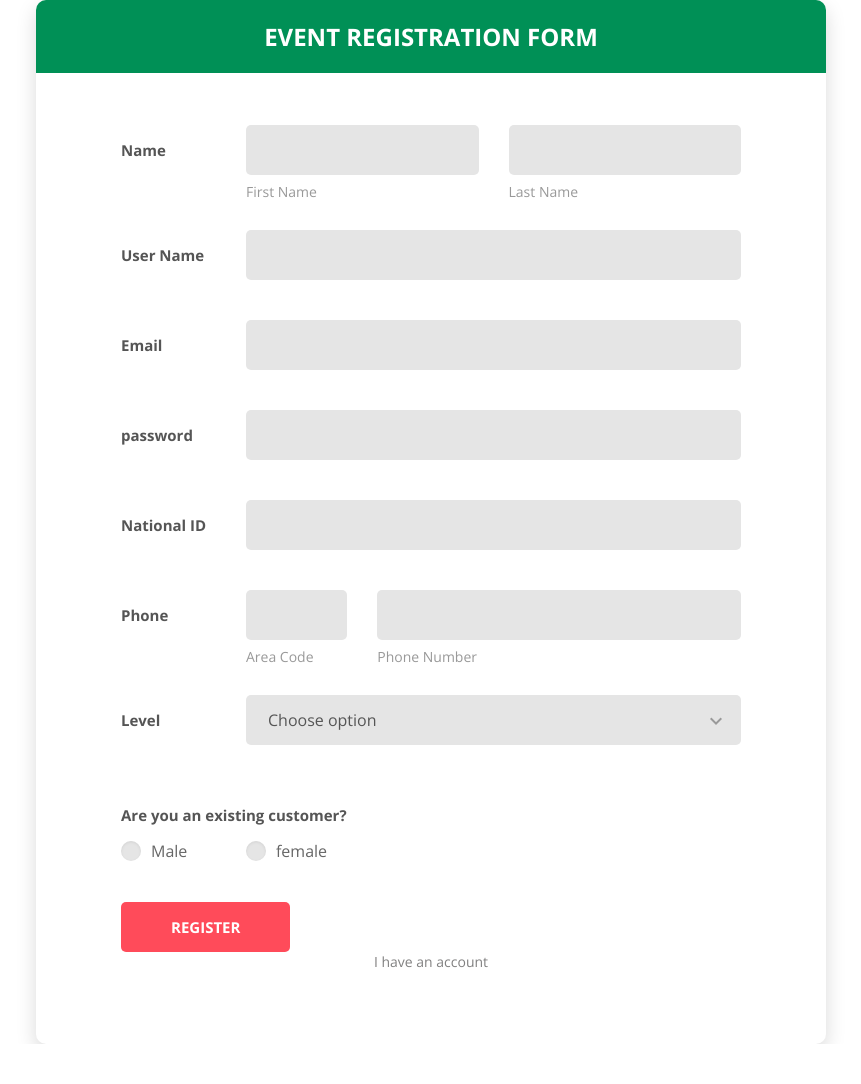
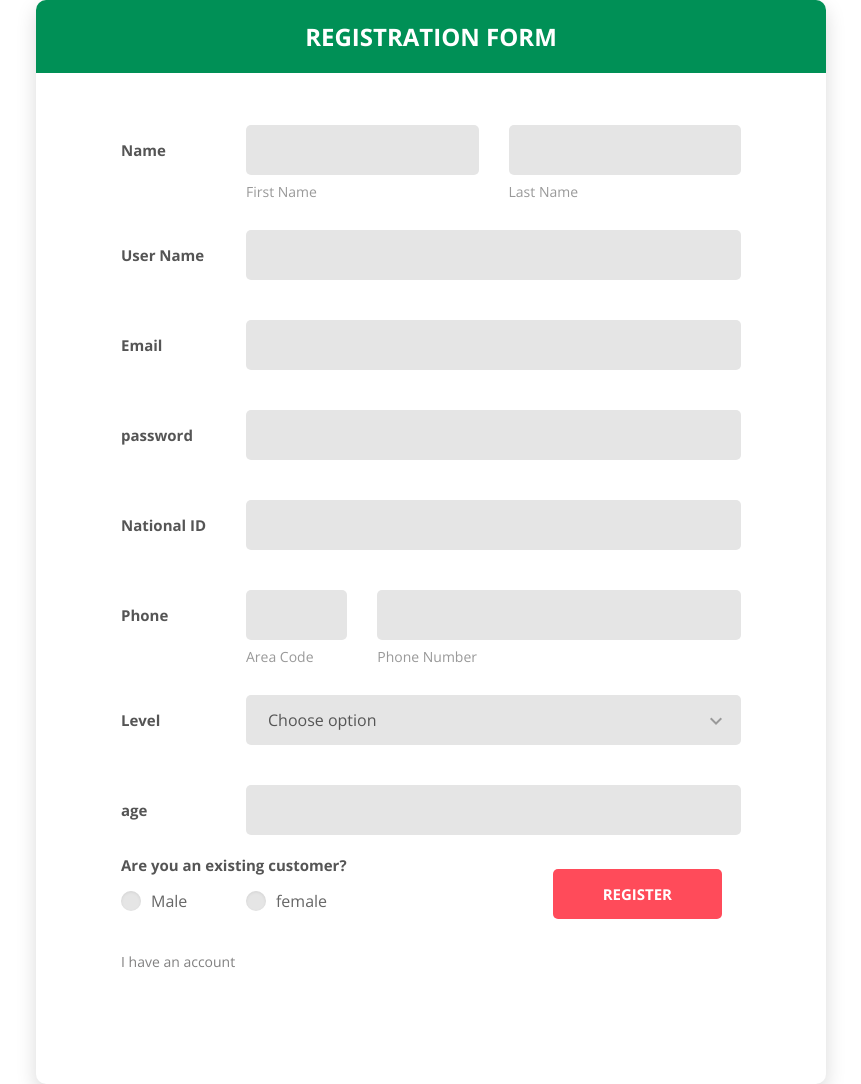
Before and after one commit to 5ollio/FMS, a PHP site: page /signin-up.php in a window 1280 px wide. Shown: the whole page, without its empty margins (209-1070 px from the left). Before the commit the page ends 1044 px from the top, so only its background shows below. Run offline with PHP 8.4, Linux system fonts and the light colour scheme.

Commit message:
Add The Age Input

```diff
--- a/signin-up.php
+++ b/signin-up.php
@@ -32,7 +32,7 @@
     <div class="wrapper wrapper--w790">
         <div class="card card-5">
             <div class="card-heading">
-                <h2 class="title">Event Registration Form</h2>
+                <h2 class="title">Registration Form</h2>
             </div>
             <div class="card-body">
                 <form method="POST">
@@ -123,6 +123,13 @@
                             </div>
                         </div>
                     </div>
+                    <div class="form-row">
+                        <div class="name">age</div>
+                        <div class="value">
+                            <div class="input-group">
+                                <input class="input--style-5" type="number" name="age">
+                            </div>
+                        </div>
                         <div class="form-row p-t-20">
                             <label class="label label--block">Are you an existing customer?</label>
                             <div class="p-t-15">
```
Lines whose indentation alone changed are shown as unchanged.
